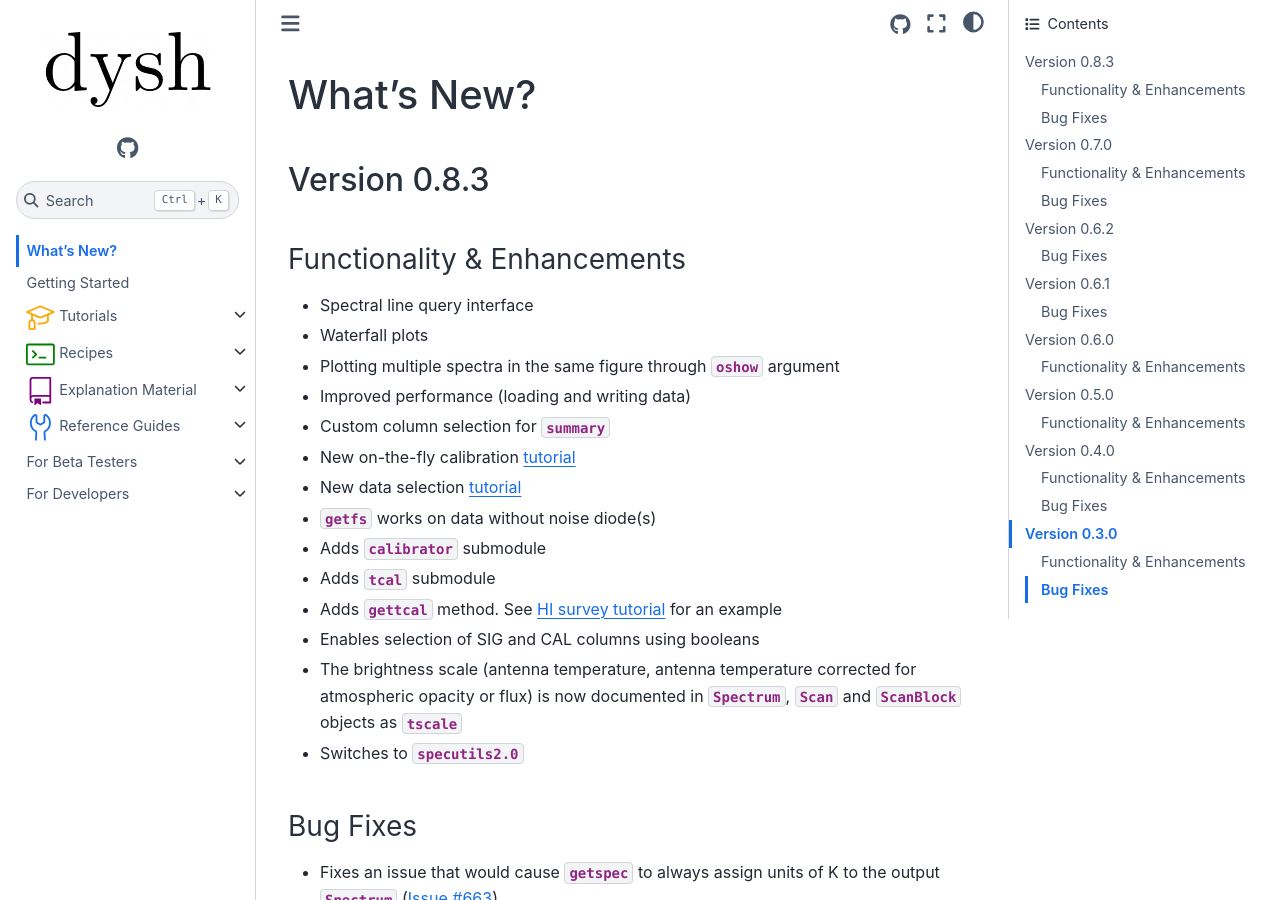
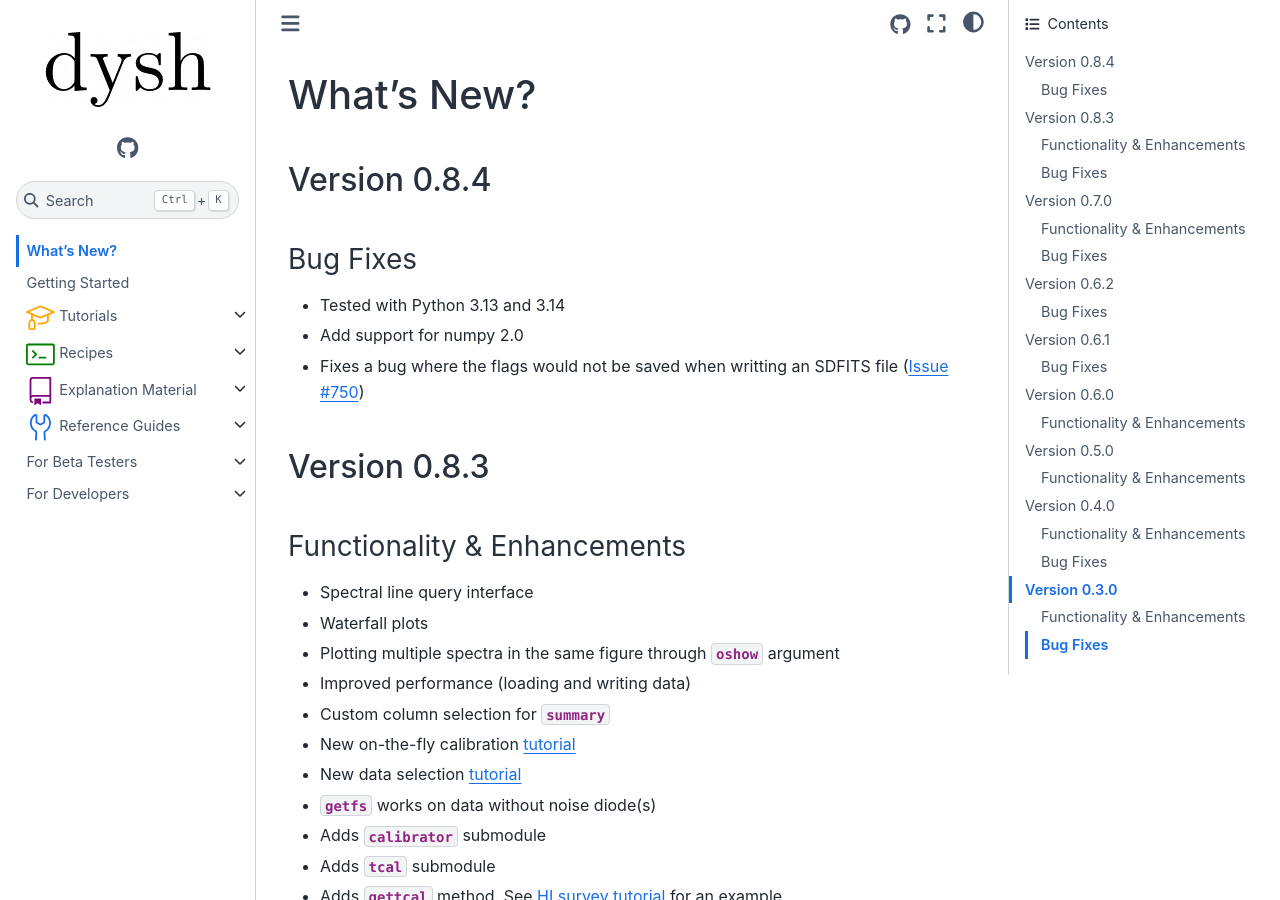
Before and after one commit to GreenBankObservatory/dysh, a Sphinx documentation site: the page built from docs/source/whatsnew/CHANGES.rst, in a window 1280 px wide and 900 px high. Built offline with Sphinx 7.4.7 and the Sphinx Book theme 1.1.4, drawn with Linux system fonts in a browser that asks for light colours; pages that are not in the unit, such as notebooks, are missing from menus.

Commit message:
docs: update changes

```diff
--- a/docs/source/whatsnew/CHANGES.rst
+++ b/docs/source/whatsnew/CHANGES.rst
@@ -2,6 +2,17 @@
 What's New?
 ***********
 
+Version 0.8.4
+=============
+
+.. _v0-8-4-bugfixes:
+
+Bug Fixes
+---------
+
+- Tested with Python 3.13 and 3.14
+- Add support for numpy 2.0
+- Fixes a bug where the flags would not be saved when writting an SDFITS file (`Issue #750 <https://github.com/GreenBankObservatory/dysh/issues/750>`_)
 
 Version 0.8.3
 =============
```
